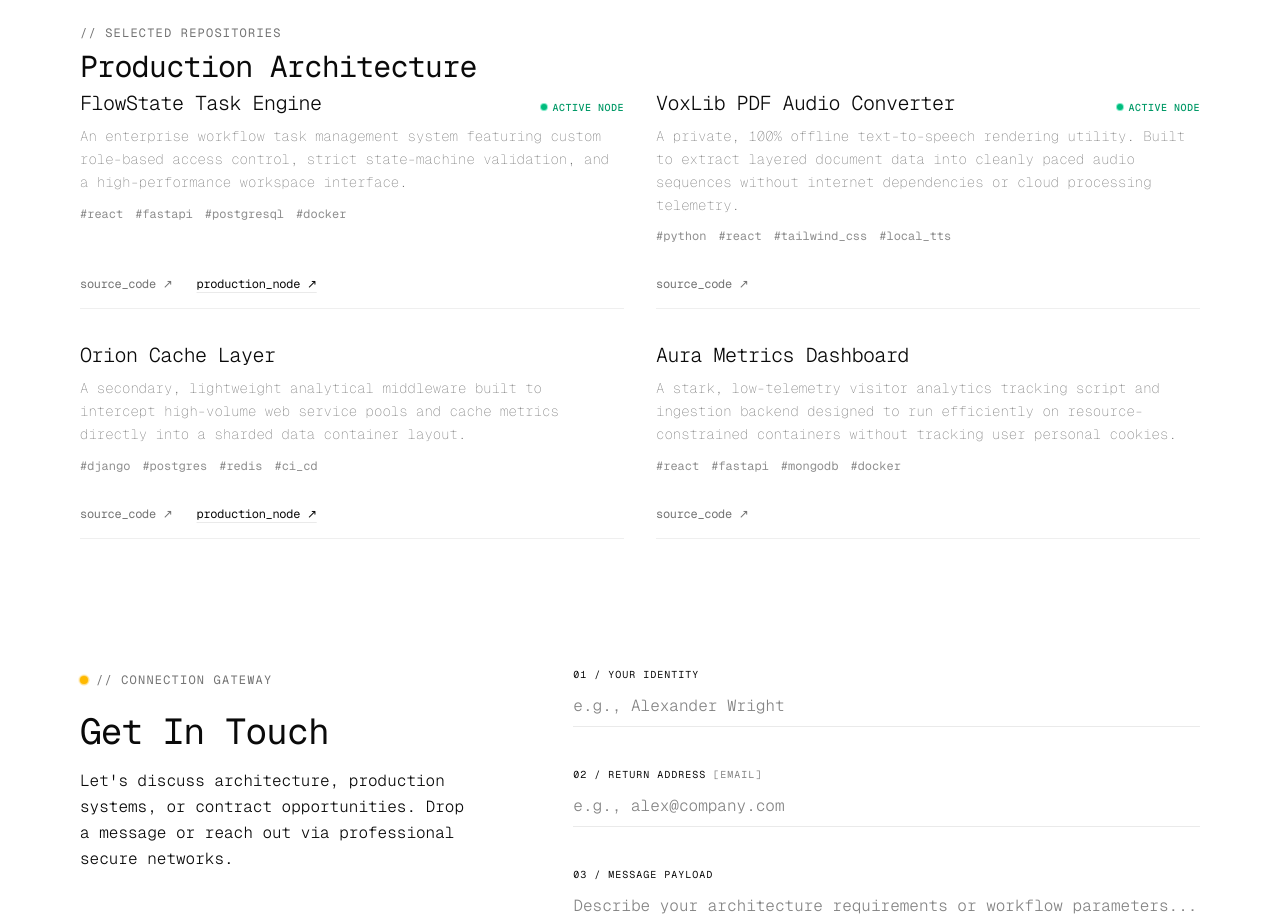
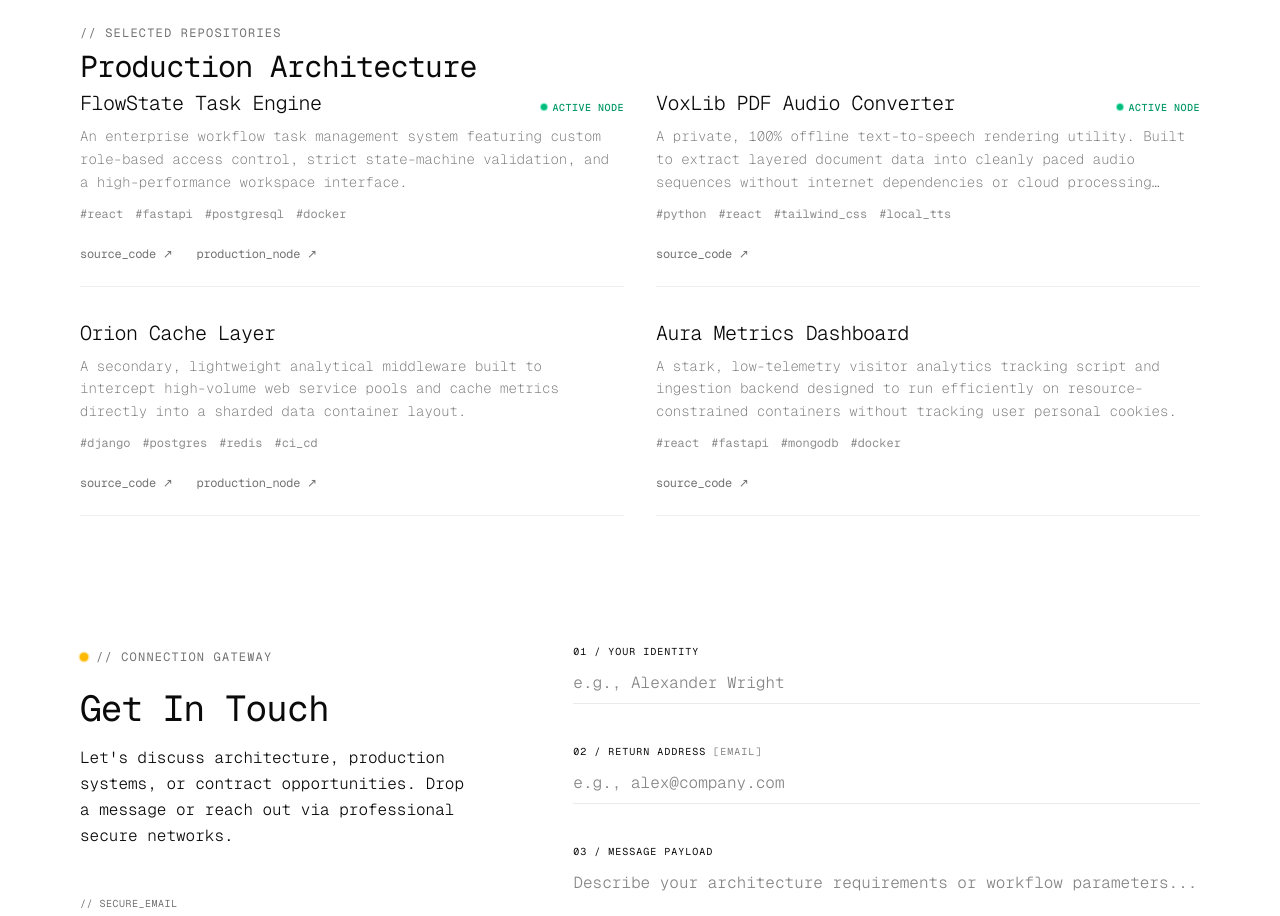
Before and after one commit to mlambow/fullstack_portfolio, a Next.js app: page / in a window 1280 px wide. Shown: the part 1920-2836 px from the top of the page. Built offline with nearby package versions, Linux system fonts and the light colour scheme.

Commit message:
Implemented project description component with line clamp

```diff
--- /dev/null
+++ b/components/ProjectDescription.tsx
@@ -0,0 +1,78 @@
+'use client'
+
+import {useState, useEffect, useRef} from 'react';
+
+interface ProjectDescriptionProps {
+    description: string;
+    title: string;
+}
+
+export function ProjectDescription({description, title}: ProjectDescriptionProps) {
+    const [isClamped, setIsClamped] = useState(false);
+    const [isOpen, setIsOpen] = useState(false);
+    const textRef = useRef<HTMLParagraphElement>(null);
+
+    // Detect if the text is genuinely truncated by line-clamp
+    useEffect(() => {
+        const checkTruncation = () => {
+            if (textRef.current) {
+                const {scrollHeight, clientHeight} = textRef.current;
+                // If the scrollable content is taller than the visible content, it's clamped
+                setIsClamped(scrollHeight > clientHeight);
+            }
+        };
+
+        checkTruncation();
+        // Re-check if the browser window resizes
+        window.addEventListener('resize', checkTruncation);
+        return () => window.removeEventListener('resize', checkTruncation);
+    }, [description]);
+
+    return (
+        <>
+            {/* 1. THE TRIGGER PARAGRAPH */}
+            <p
+                ref={textRef}
+                onClick={() => isClamped && setIsOpen(true)}
+                className={`text-sm text-muted-foreground font-extralight leading-relaxed max-w-xl line-clamp-3 ${
+                    isClamped ? 'cursor-pointer hover:text-foreground transition-colors' : ''
+                }`}
+                title={isClamped ? "Click to view full description" : undefined}
+            >
+                {description}
+            </p>
+
+            {/* 2. THE MINIMALIST EDITORIAL MODAL SCREEN */}
+            {isOpen && (
+                <div
+                    onClick={() => setIsOpen(false)}
+                    className="fixed inset-0 z-50 flex items-center justify-center bg-background/80 backdrop-blur-md p-4 animate-[fadeIn_0.2s_ease-out]"
+                >
+                    {/* Modal Card Content */}
+                    <div
+                        onClick={(e) => e.stopPropagation()} // Prevents closing when clicking inside the text box
+                        className="bg-background border border-border/60 rounded-2xl max-w-2xl w-full p-8 md:p-10 space-y-6 shadow-2xl animate-[scaleUp_0.3s_cubic-bezier(0.16,1,0.3,1)]"
+                    >
+                        {/* Minimal Terminal Label Header */}
+                        <div className="flex items-center justify-between border-b border-border/40 pb-4">
+                              <span className="font-mono text-[10px] uppercase tracking-widest text-muted-foreground">
+                                {`// ${title}: Full Description`}
+                              </span>
+                            <button
+                                onClick={() => setIsOpen(false)}
+                                className="text-foreground hover:text-rose-600 hover:bg-rose-600/20 py-2 px-3 rounded-2xl transition-all duration-200 font-mono text-xs cursor-pointer"
+                            >
+                                [ CLOSE ]
+                            </button>
+                        </div>
+
+                        {/* Complete Unclamped Text Payload */}
+                        <p className="text-sm text-foreground font-extralight leading-relaxed whitespace-pre-line">
+                            {description}
+                        </p>
+                    </div>
+                </div>
+            )}
+        </>
+    );
+}
--- a/components/Projects.tsx
+++ b/components/Projects.tsx
@@ -1,4 +1,5 @@
 import React from 'react';
+import {ProjectDescription} from "@/components/ProjectDescription";
 
 interface Project {
     id: string;
@@ -7,7 +8,7 @@ interface Project {
     tags: string[];
     githubUrl?: string;
     liveUrl?: string;
-    isHot?: boolean; // A flag to showcase our single-color highlight
+    isHot?: boolean;
 }
 
 interface ProjectGridProps {
@@ -33,7 +34,7 @@ export const Projects = ({projects}: ProjectGridProps) => {
                 {projects.map((project) => (
                     <article
                         key={project.id}
-                        className="group flex flex-col justify-between pb-4 border-b border-border/60 hover:border-foreground transition-colors duration-300"
+                        className="group flex flex-col justify-between pb-4 border-b border-border/60 hover:border-foreground transition-colors duration-300 cursor-pointer"
                     >
                         <div className="space-y-2">
                             <div className="flex items-baseline justify-between gap-4">
@@ -41,7 +42,7 @@ export const Projects = ({projects}: ProjectGridProps) => {
                                     {project.title}
                                 </h3>
 
-                                {/* SPARING COLOR UTILITY: A single tiny dot to draw attention cleanly */}
+                                {/* SPARING COLOR UTILITY (dot) */}
                                 {project.isHot && (
                                     <span
                                         className="inline-flex items-center gap-1.5 text-[10px] font-mono tracking-wider uppercase text-emerald-600 dark:text-emerald-400 font-medium">
@@ -56,12 +57,13 @@ export const Projects = ({projects}: ProjectGridProps) => {
                                 )}
                             </div>
 
-                            {/* Lightweight body copy */}
-                            <p className="text-sm text-muted-foreground font-thin leading-relaxed max-w-xl">
-                                {project.description}
-                            </p>
+                            {/* Body description */}
+                            <ProjectDescription
+                                description={project.description}
+                                title={project.title}
+                            />
 
-                            {/* Minimal structural tags */}
+                            {/* Minimal tags */}
                             <div className="flex flex-wrap gap-x-3 gap-y-1.5 pt-1">
                                 {project.tags.map((tag) => (
                                     <span
@@ -74,14 +76,14 @@ export const Projects = ({projects}: ProjectGridProps) => {
                             </div>
                         </div>
 
-                        {/* Clean structural action links */}
-                        <div className="flex items-center gap-6 mt-8 text-xs font-mono tracking-tight">
+                        {/* Action links */}
+                        <div className="flex items-center gap-6 mt-6 mb-1 text-xs font-mono tracking-tight">
                             {project.githubUrl && (
                                 <a
                                     href={project.githubUrl}
                                     target="_blank"
                                     rel="noopener noreferrer"
-                                    className="text-muted-foreground hover:text-foreground transition-colors duration-200"
+                                    className="text-muted-foreground pb-1 hover:border-b hover:border-foreground hover:text-foreground transition-colors duration-200"
                                 >
                                     source_code ↗
                                 </a>
@@ -91,7 +93,7 @@ export const Projects = ({projects}: ProjectGridProps) => {
                                     href={project.liveUrl}
                                     target="_blank"
                                     rel="noopener noreferrer"
-                                    className="text-foreground underline underline-offset-4 decoration-border/80 hover:decoration-foreground transition-colors duration-200"
+                                    className="text-muted-foreground pb-1 hover:border-b hover:border-foreground hover:text-foreground transition-colors duration-200"
                                 >
                                     production_node ↗
                                 </a>
```
